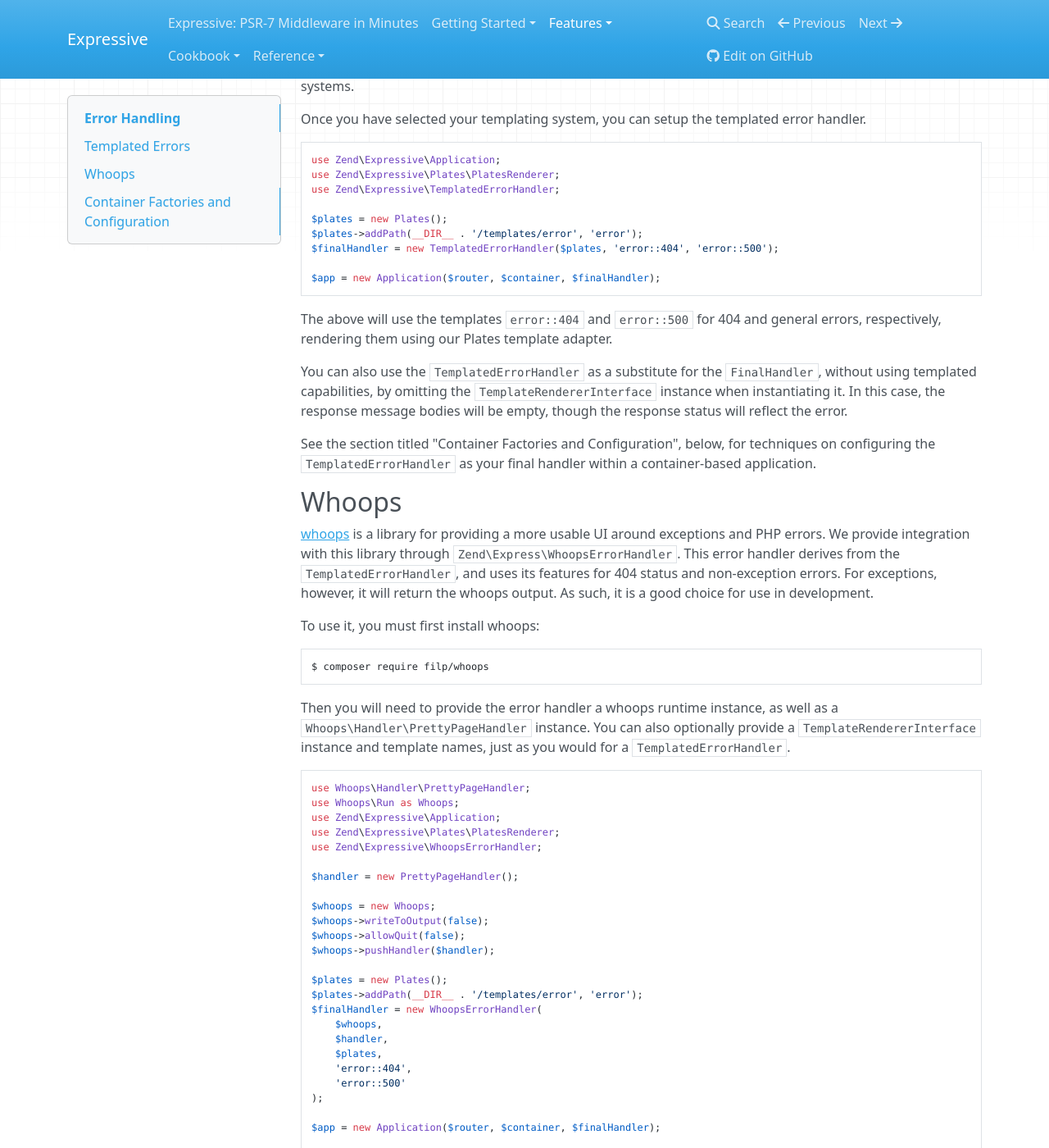
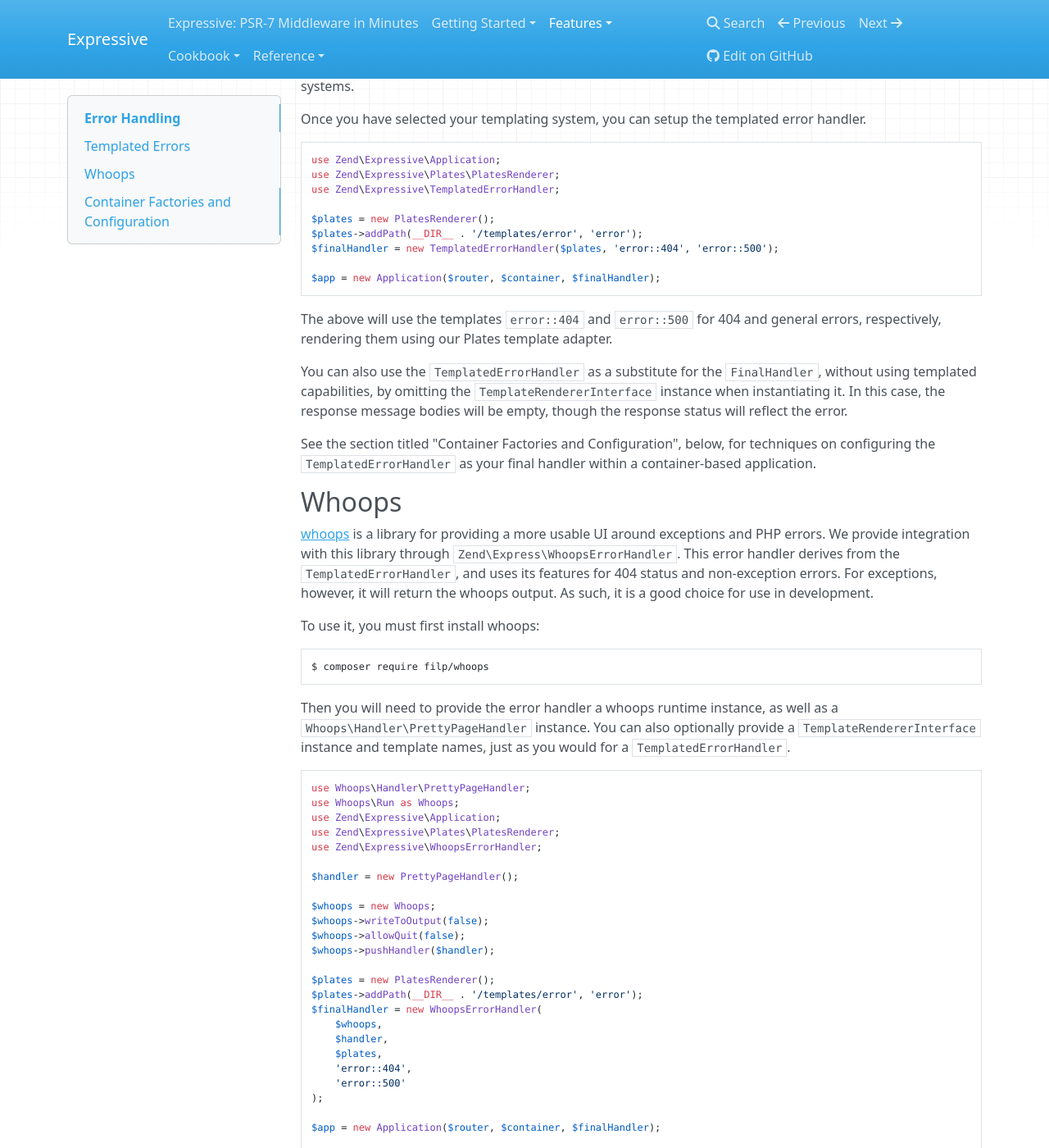
Before and after one commit to zendframework/zend-expressive, an MkDocs documentation site: the page built from doc/book/features/error-handling.md, in a window 1280 px wide and 1400 px high, scrolled down 880 px. Shown: the whole window at 82% size. Built offline with MkDocs 1.6.1, drawn with Linux system fonts in a browser that asks for light colours; nearby versions of some CDN libraries; old or Windows-style settings are respelled for this version of MkDocs.

Commit message:
fixes class name typos

```diff
--- a/doc/book/features/error-handling.md
+++ b/doc/book/features/error-handling.md
@@ -49,7 +49,7 @@ use Zend\Expressive\Application;
 use Zend\Expressive\Plates\PlatesRenderer;
 use Zend\Expressive\TemplatedErrorHandler;
 
-$plates = new Plates();
+$plates = new PlatesRenderer();
 $plates->addPath(__DIR__ . '/templates/error', 'error');
 $finalHandler = new TemplatedErrorHandler($plates, 'error::404', 'error::500');
 
@@ -98,7 +98,7 @@ $whoops->writeToOutput(false);
 $whoops->allowQuit(false);
 $whoops->pushHandler($handler);
 
-$plates = new Plates();
+$plates = new PlatesRenderer();
 $plates->addPath(__DIR__ . '/templates/error', 'error');
 $finalHandler = new WhoopsErrorHandler(
     $whoops,
```
